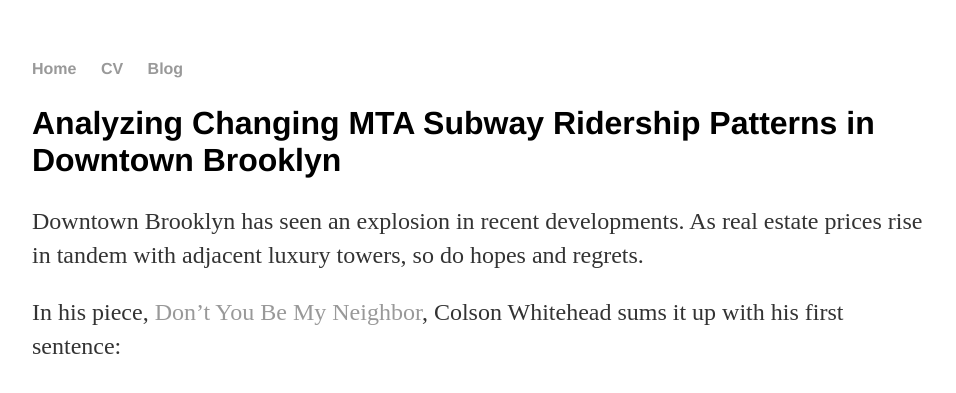
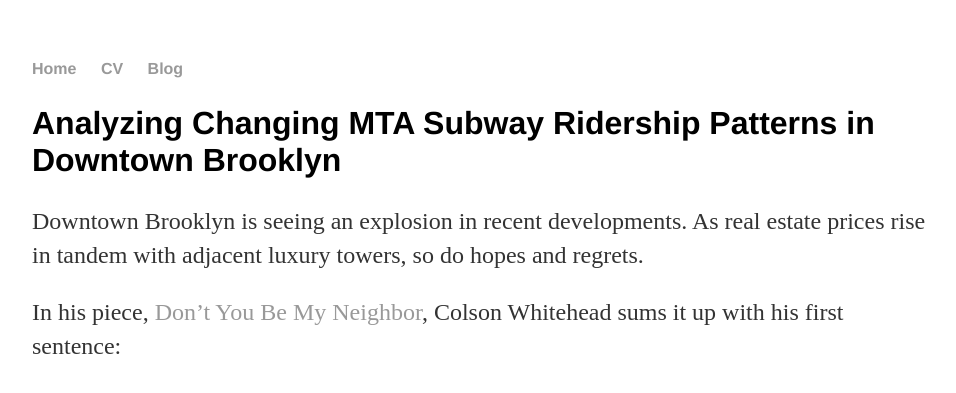
Before and after one commit to IKOSTYUK/ikostyuk.github.io, a Jekyll site: the page built from _posts/2018-03-16-MTA-Analysis.md, in a window 1280 px wide and 900 px high. Shown: the top 393 px of the window, without its empty margins (160-1116 px from the left). Built offline with Jekyll 4.4.1, drawn with Linux system fonts in a browser that asks for light colours.

Commit message:
Update 2018-03-16-MTA-Analysis.md

```diff
--- a/_posts/2018-03-16-MTA-Analysis.md
+++ b/_posts/2018-03-16-MTA-Analysis.md
@@ -1,11 +1,11 @@
 ---
 layout: default
-title: MTA Analysis!
+title: MTA Analysis
 ---
 
 ## Analyzing Changing MTA Subway Ridership Patterns in Downtown Brooklyn
 
- Downtown Brooklyn has seen an explosion in recent developments. As real estate prices rise in tandem with adjacent luxury towers, so do hopes and regrets.
+ Downtown Brooklyn is seeing an explosion in recent developments. As real estate prices rise in tandem with adjacent luxury towers, so do hopes and regrets.
 
 In his piece, [Don't You Be My Neighbor](http://nymag.com/nymetro/realestate/urbandev/features/n_10289/), Colson Whitehead sums it up with his first sentence:
 
```
